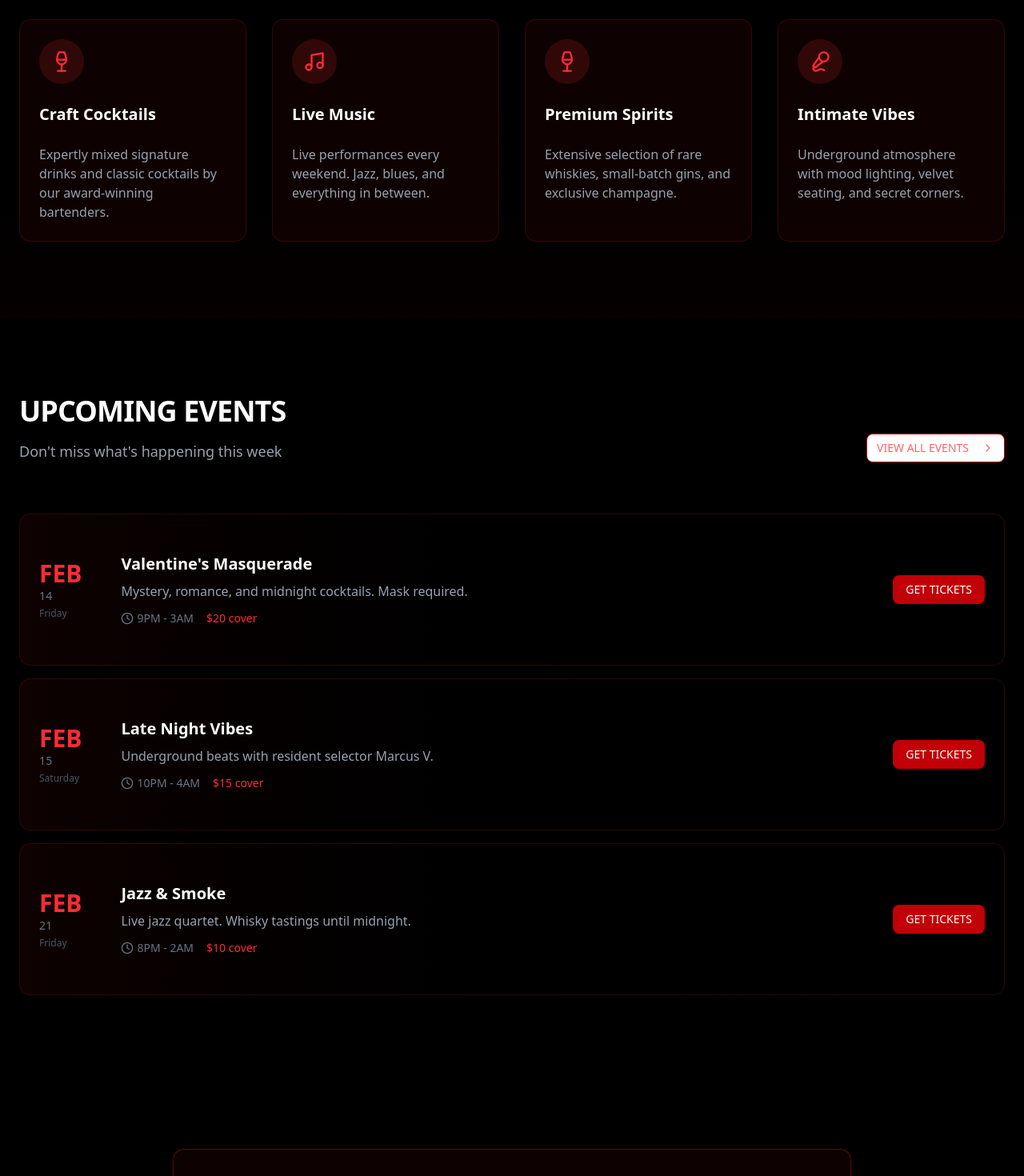
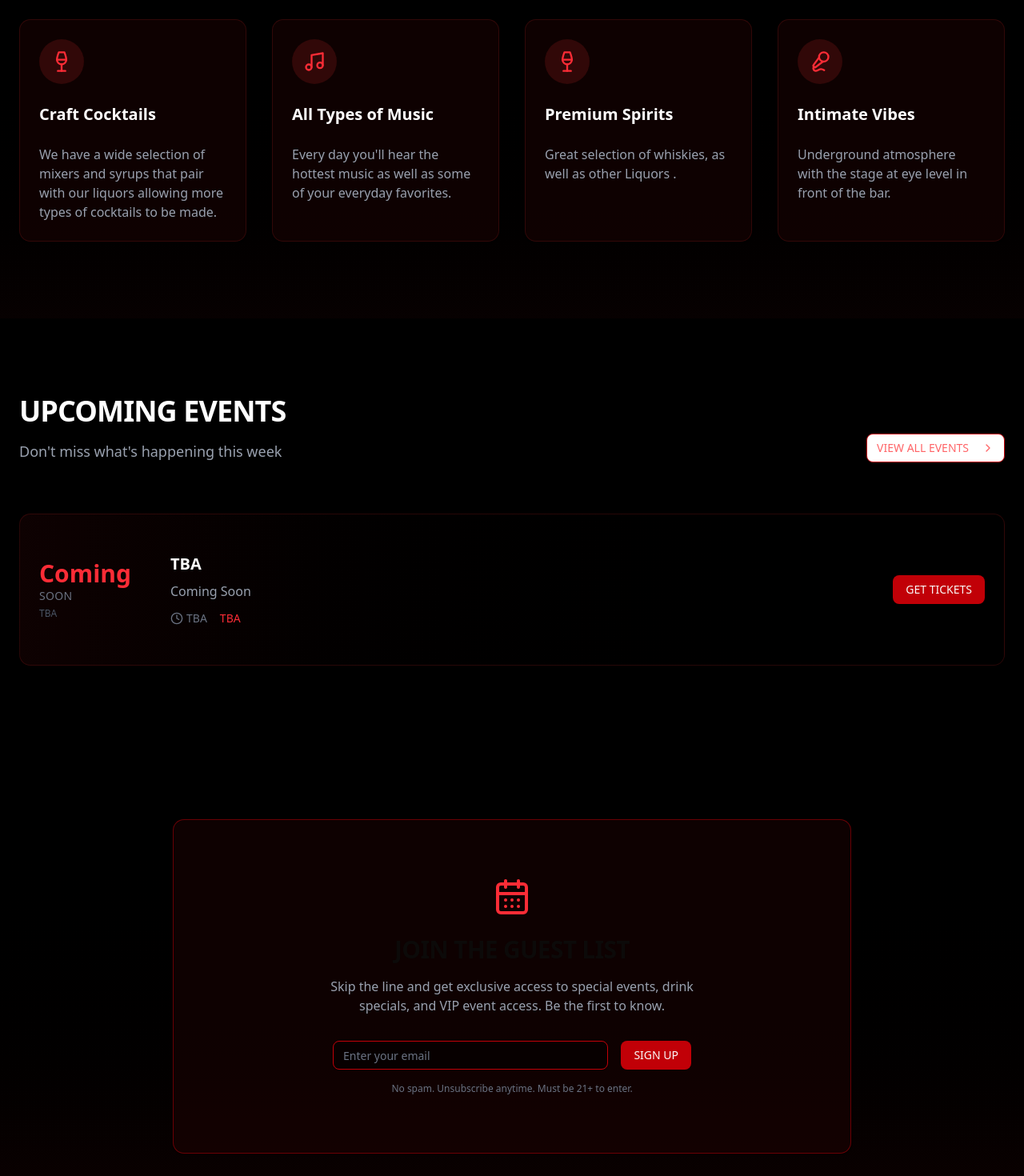
Before and after one commit to SafeLanester/TheRedRoom, a React (Vite) app: page / in a window 1280 px wide. Shown: the part 1020-2490 px from the top of the page at 80% size. Built offline with nearby package versions, Linux system fonts and the light colour scheme.

Commit message:
Add Now Hiring component for ladies 18+ with prominent placement between testimonials and contact section

```diff
--- /dev/null
+++ b/src/components/NowHiring.tsx
@@ -0,0 +1,66 @@
+import { Sparkles, Phone, Mail } from "lucide-react";
+import { Button } from "@/components/ui/button";
+import {
+  Card,
+  CardContent,
+} from "@/components/ui/card";
+
+/**
+ * Now Hiring Component - Recruitment banner for The Red Room
+ *
+ * Highlights job opportunities with no experience required and earning potential.
+ */
+
+export default function NowHiring() {
+  return (
+    <section className="py-16 bg-gradient-to-b from-red-950/30 to-black">
+      <div className="mx-auto max-w-4xl px-6">
+        <Card className="bg-gradient-to-r from-red-900/40 via-red-950/50 to-red-900/40 border-2 border-red-600/50 shadow-lg shadow-red-900/20">
+          <CardContent className="p-8 md:p-10">
+            <div className="flex flex-col md:flex-row items-center gap-6">
+              {/* Icon */}
+              <div className="flex-shrink-0">
+                <div className="w-20 h-20 rounded-full bg-red-700/50 flex items-center justify-center animate-pulse">
+                  <Sparkles className="w-10 h-10 text-red-300" />
+                </div>
+              </div>
+
+              {/* Content */}
+              <div className="flex-grow text-center md:text-left">
+                <h2 className="text-3xl md:text-4xl font-bold text-white mb-2 tracking-tight">
+                  <span className="text-red-400">NOW HIRING</span> LADIES 18+!!!
+                </h2>
+                <p className="text-lg text-gray-300 mb-4">
+                  <span className="text-red-300 font-semibold">No Experience Necessary.</span> Possible to make
+                  <span className="text-green-400 font-bold"> hundreds a day</span> even with no experience!
+                </p>
+                <p className="text-gray-400">
+                  Contact us for an interview and start your journey today.
+                </p>
+              </div>
+
+              {/* CTA */}
+              <div className="flex flex-col sm:flex-row gap-3 flex-shrink-0">
+                <Button
+                  size="lg"
+                  className="bg-red-600 hover:bg-red-500 text-white px-6 py-5 text-lg font-semibold"
+                >
+                  <Phone className="mr-2 h-5 w-5" />
+                  CALL NOW
+                </Button>
+                <Button
+                  size="lg"
+                  variant="outline"
+                  className="border-red-600 text-red-400 hover:bg-red-950/50 px-6 py-5 text-lg"
+                >
+                  <Mail className="mr-2 h-5 w-5" />
+                  EMAIL US
+                </Button>
+              </div>
+            </div>
+          </CardContent>
+        </Card>
+      </div>
+    </section>
+  );
+}
--- a/src/pages/RedRoomLanding.tsx
+++ b/src/pages/RedRoomLanding.tsx
@@ -24,6 +24,7 @@ import {
 import { Badge } from "@/components/ui/badge";
 import { Input } from "@/components/ui/input";
 import { Separator } from "@/components/ui/separator";
+import NowHiring from "@/components/NowHiring";
 
 /**
  * The Red Room - Premium Club & Bar Landing Page
@@ -50,52 +51,36 @@ const features = [
     icon: Wine,
     title: "Craft Cocktails",
     description:
-      "Expertly mixed signature drinks and classic cocktails by our award-winning bartenders.",
+      "We have a wide selection of mixers and syrups that pair with our liquors allowing more types of cocktails to be made.",
   },
   {
     icon: Music,
-    title: "Live Music",
+    title: "All Types of Music",
     description:
-      "Live performances every weekend. Jazz, blues, and everything in between.",
+      "Every day you'll hear the hottest music as well as some of your everyday favorites.",
   },
   {
     icon: Wine,
     title: "Premium Spirits",
     description:
-      "Extensive selection of rare whiskies, small-batch gins, and exclusive champagne.",
+      "Great selection of whiskies, as well as other Liquors .",
   },
   {
     icon: Mic2,
     title: "Intimate Vibes",
     description:
-      "Underground atmosphere with mood lighting, velvet seating, and secret corners.",
+      "Underground atmosphere with the stage at eye level in front of the bar.",
   },
 ];
 
 const upcomingEvents = [
   {
-    date: "FEB 14",
-    day: "Friday",
-    title: "Valentine's Masquerade",
-    description: "Mystery, romance, and midnight cocktails. Mask required.",
-    time: "9PM - 3AM",
-    price: "$20 cover",
-  },
-  {
-    date: "FEB 15",
-    day: "Saturday",
-    title: "Late Night Vibes",
-    description: "Underground beats with resident selector Marcus V.",
-    time: "10PM - 4AM",
-    price: "$15 cover",
-  },
-  {
-    date: "FEB 21",
-    day: "Friday",
-    title: "Jazz & Smoke",
-    description: "Live jazz quartet. Whisky tastings until midnight.",
-    time: "8PM - 2AM",
-    price: "$10 cover",
+    date: "Coming Soon",
+    day: "TBA",
+    title: "TBA",
+    description: "Coming Soon",
+    time: "TBA",
+    price: "TBA",
   },
 ];
 
@@ -203,7 +188,7 @@ export default function RedRoomLanding() {
             </div>
             <div className="flex items-center justify-center gap-2 text-gray-400">
               <IconPhone className="size-4 text-red-500" />
-              <span>(555) 123-RED-ROOM</span>
+              <span>(443) 898-4547.</span>
             </div>
           </div>
         </div>
@@ -356,17 +341,20 @@ export default function RedRoomLanding() {
                 <CardContent className="p-6">
                   <div className="flex gap-1 mb-4">
                     {[...Array(testimonial.rating)].map((_, i) => (
-                      <IconStar key={i} className="size-4 text-red-500 fill-red-500" />
+                      <Star key={i} className="size-4 text-red-500 fill-red-500" />
                     ))}
                   </div>
                   <p className="text-gray-300 mb-4 italic">"{testimonial.text}"</p>
-                  <p className="text-sm text-red-400 font-medium">— {testimonial.name}</p>
+                  <p className="text-sm text-red-400 font-medium">-- {testimonial.name}</p>
                 </CardContent>
               </Card>
             ))}
           </div>
         </div>
       </section>
+
+      {/* Now Hiring Section */}
+      <NowHiring />
 
       {/* Contact / Location Section */}
       <section id="contact" className="py-24 bg-gradient-to-b from-red-950/20 to-black">
@@ -377,8 +365,7 @@ export default function RedRoomLanding() {
                 FIND US
               </h2>
               <p className="text-gray-400 mb-8">
-                Tucked away in the heart of downtown Baltimore. Look for the red door
-                beneath the neon sign. Admission is 21+ with valid ID.
+                Tucked away in the heart of downtown Baltimore. Look for the red beyond the glass doors beneath the neon sign. Admission is 21+ with valid ID.
               </p>
 
               <div className="space-y-6">
@@ -411,7 +398,7 @@ export default function RedRoomLanding() {
                   </div>
                   <div>
                     <h4 className="font-semibold text-white">Reservations</h4>
-                    <p className="text-gray-400">(555) 123-RED-ROOM<br />vip@theredroom.com</p>
+                    <p className="text-gray-400">(443)898-4547<br />theredroomcabaret@gmail.com</p>
                   </div>
                 </div>
               </div>
@@ -474,8 +461,8 @@ export default function RedRoomLanding() {
             <div>
               <h3 className="mb-4 font-semibold text-white">Contact</h3>
               <ul className="space-y-2 text-sm text-gray-400">
-                <li>(555) 123-RED-ROOM</li>
-                <li>vip@theredroom.com</li>
+                <li>(443) 898 4547</li>
+                <li>theredroomcabaret@gmail.com</li>
                 <li>411 E. Baltimore St.</li>
               </ul>
             </div>
@@ -497,7 +484,7 @@ export default function RedRoomLanding() {
 
           <div className="mt-12 pt-8 border-t border-red-900/30 flex flex-col md:flex-row justify-between items-center gap-4">
             <p className="text-sm text-gray-500">
-              © 2025 The Red Room. Must be 21+ to enter.
+              © 2026 The Red Room. Must be 21+ to enter.
             </p>
             <div className="flex gap-6 text-sm text-gray-500">
               <a href="#" className="hover:text-red-500 transition-colors">Privacy Policy</a>
```
